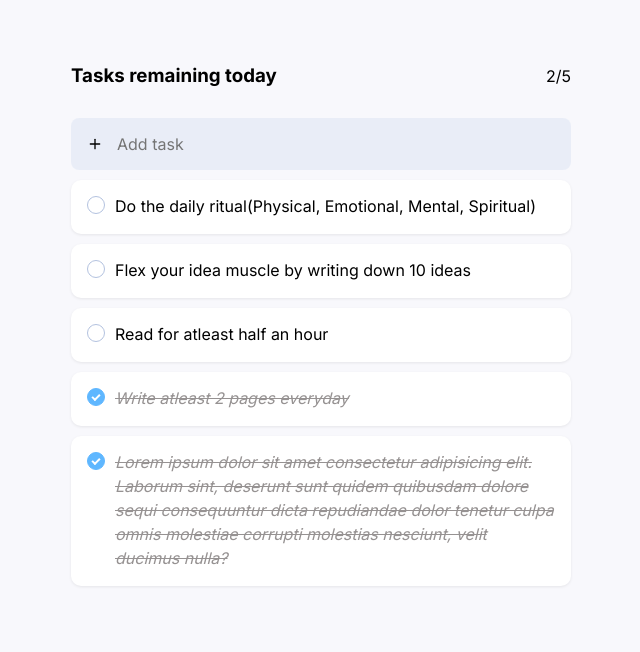
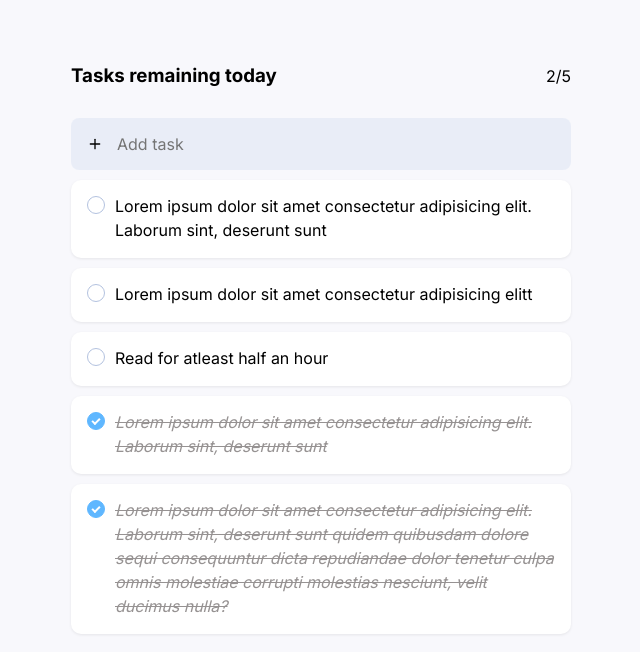
Before and after one commit to manish-basargekar/compound, a Next.js app: page / in a window 1280 px wide. Shown: the top 652 px of the page, without its empty margins (319-959 px from the left). Built offline with nearby package versions, Linux system fonts and the light colour scheme.

Commit message:
added dummy data

```diff
--- a/pages/index.jsx
+++ b/pages/index.jsx
@@ -5,13 +5,14 @@
 	const tasks = [
 		{
 			id: 1,
-			title: "Do the daily ritual(Physical, Emotional, Mental, Spiritual)",
+			title:
+				"Lorem ipsum dolor sit amet consectetur adipisicing elit. Laborum sint, deserunt sunt",
 			info: "First, all of them had some version of a daily practice to help them improve 1 percent every day. What are the essential types of components of a daily practice? Physical: Eat, move, sleep. If you’re in bed sick, then a purpose will do you no good. Emotional: Trim the toxic people (even if they are “friends” or family) and be with the people who love you and support you and whom you love and support. If you are constantly angry or resentful or nervous about your relationships, your purpose will forget you. Mental: Exercise your creativity muscle every day. If you aren’t creative every day, the muscle will atrophy. And if you are creative every day (just write down ten ideas a day on a pad), it will become a creativity superpower. Without that superpower, you will have no chance of finding a purpose and then exceeding what’s been done before. Find your own unique voice that will make you rise above everyone else. Spiritual: Surrender to the things you cannot control. Not in a prayer sense (although it could be). Not in a meditation sense (although it could be). Not in an “angels” sense (OK, it won’t be that). It’s a feeling that you can’t control everything. Only focus on the things within your control. Have no anxiety or regret or resentment about what you can’t control.",
 			done: false,
 		},
 		{
 			id: 2,
-			title: "Flex your idea muscle by writing down 10 ideas",
+			title: "Lorem ipsum dolor sit amet consectetur adipisicing elitt",
 			info: "Become the IDEA machine, https://jamesaltucher.com/blog/the-ultimate-guide-for-becoming-an-idea-machine/",
 			done: false,
 		},
@@ -23,7 +24,8 @@
 		},
 		{
 			id: 4,
-			title: "Write atleast 2 pages everyday",
+			title:
+				"Lorem ipsum dolor sit amet consectetur adipisicing elit. Laborum sint, deserunt sunt",
 			done: true,
 		},
 		{
```
